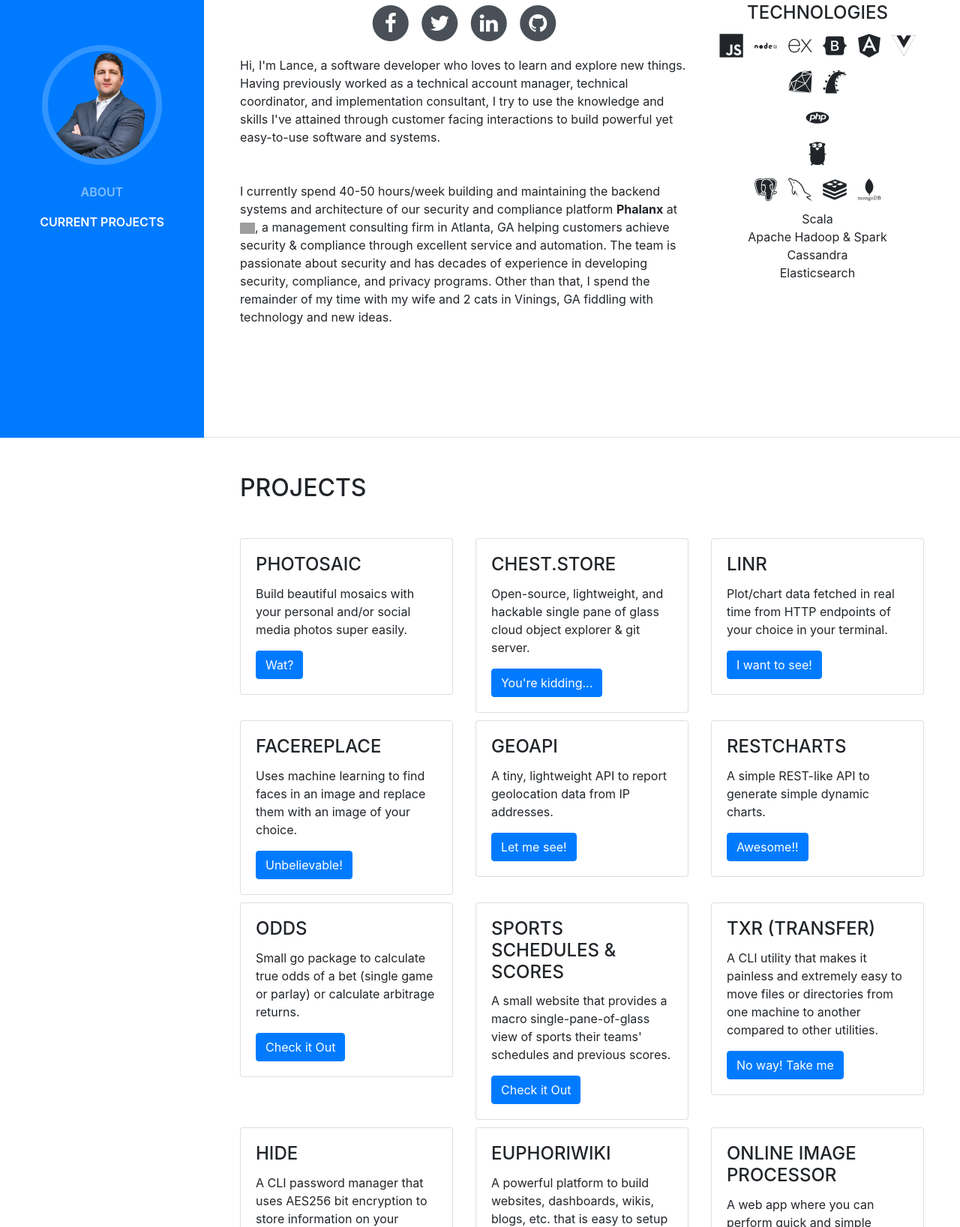
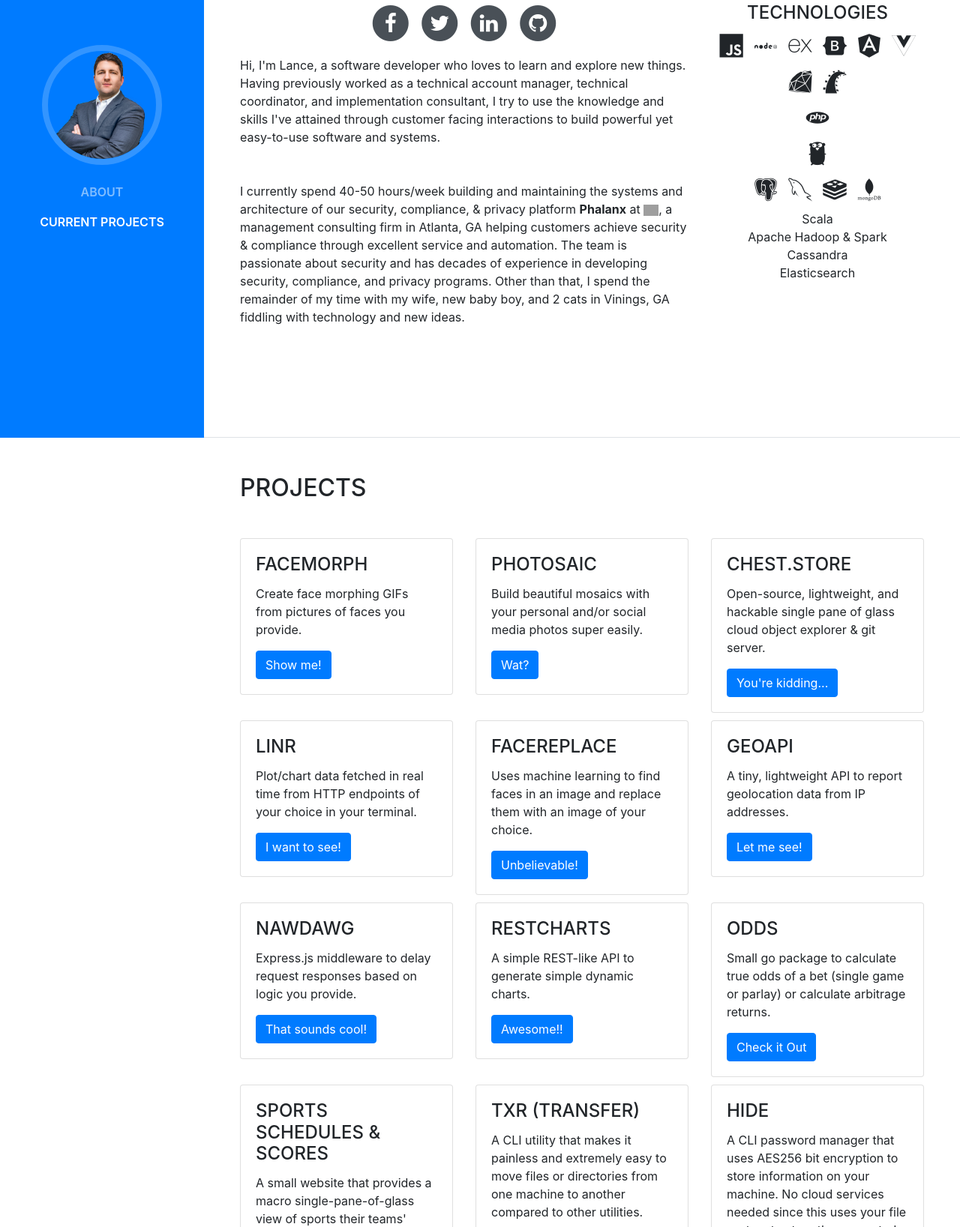
Before and after one commit to whatl3y/portfolio-site, a website with bundled scripts: page www/index.html in a window 1280 px wide. Shown: the part 216-1853 px from the top of the page at 75% size. Built offline with nearby package versions, Linux system fonts and the light colour scheme; grey boxes are pictures that could not be loaded; a web font is replaced by a local one.

Commit message:
Add facemorph and nawdawg to portfolio

```diff
--- a/www/index.html
+++ b/www/index.html
@@ -111,14 +111,14 @@
                 build powerful yet easy-to-use software and systems.
               </p>
               <p class="mb-5">
-                I currently spend 40-50 hours/week building and maintaining the backend
-                systems and architecture of our security and compliance platform <strong>Phalanx</strong>
+                I currently spend 40-50 hours/week building and maintaining the
+                systems and architecture of our security, compliance, &amp; privacy platform <strong>Phalanx</strong>
                 at <a href="https://risk3sixty.com" target="_blank"><img style="max-height:15px" src="https://s3.amazonaws.com/phalanx.risk3sixty.com/assets/r3s_logo.png" /></a>,
                 a management consulting firm in Atlanta, GA helping customers achieve
                 security &amp; compliance through excellent service and automation.
                 The team is passionate about security and has decades of experience in developing
                 security, compliance, and privacy programs.
-                Other than that, I spend the remainder of my time with my wife
+                Other than that, I spend the remainder of my time with my wife, new baby boy,
                 and 2 cats in Vinings, GA fiddling with technology and new ideas.
               </p>
             </div>
@@ -169,6 +169,16 @@
             <div class="card-wrapper col-xs-12 col-sm-6 col-md-4">
               <div class="card">
                 <div class="card-block">
+                  <h4 class="card-title">facemorph</h4>
+                  <p class="card-text">Create face morphing GIFs from pictures of faces you provide.</p>
+                  <a href="https://github.com/whatl3y/facemorph" target="_blank" class="btn btn-primary">Show me!</a>
+                </div>
+              </div>
+            </div>
+
+            <div class="card-wrapper col-xs-12 col-sm-6 col-md-4">
+              <div class="card">
+                <div class="card-block">
                   <h4 class="card-title">photosaic</h4>
                   <p class="card-text">Build beautiful mosaics with your personal and/or social media photos super easily.</p>
                   <a href="https://github.com/whatl3y/photosaic" target="_blank" class="btn btn-primary">Wat?</a>
@@ -212,6 +222,16 @@
                   <h4 class="card-title">geoapi</h4>
                   <p class="card-text">A tiny, lightweight API to report geolocation data from IP addresses.</p>
                   <a href="https://github.com/Risk3sixty-Labs/geoapi" target="_blank" class="btn btn-primary">Let me see!</a>
+                </div>
+              </div>
+            </div>
+
+            <div class="card-wrapper col-xs-12 col-sm-6 col-md-4">
+              <div class="card">
+                <div class="card-block">
+                  <h4 class="card-title">nawdawg</h4>
+                  <p class="card-text">Express.js middleware to delay request responses based on logic you provide.</p>
+                  <a href="https://github.com/whatl3y/nawdawg" target="_blank" class="btn btn-primary">That sounds cool!</a>
                 </div>
               </div>
             </div>
```
